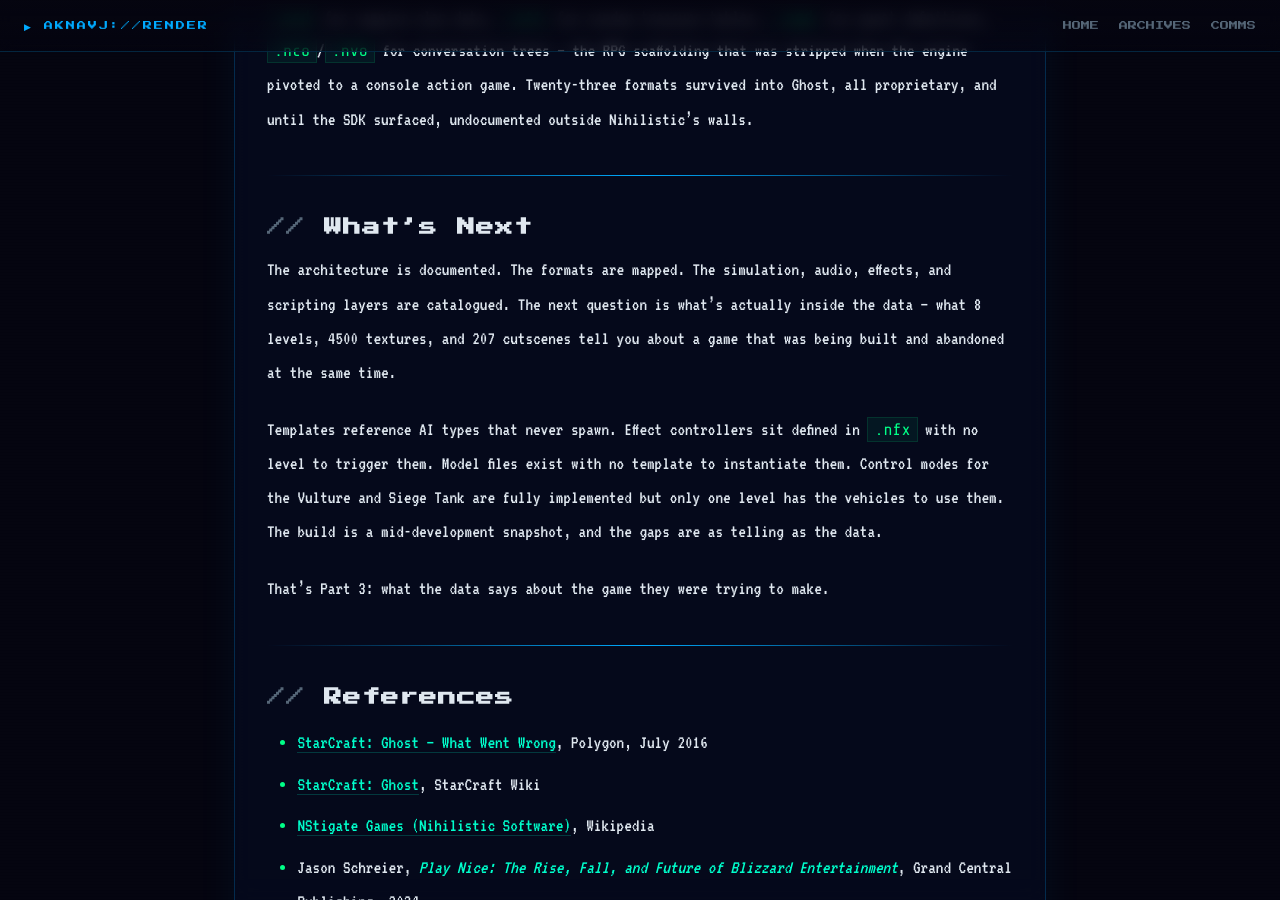
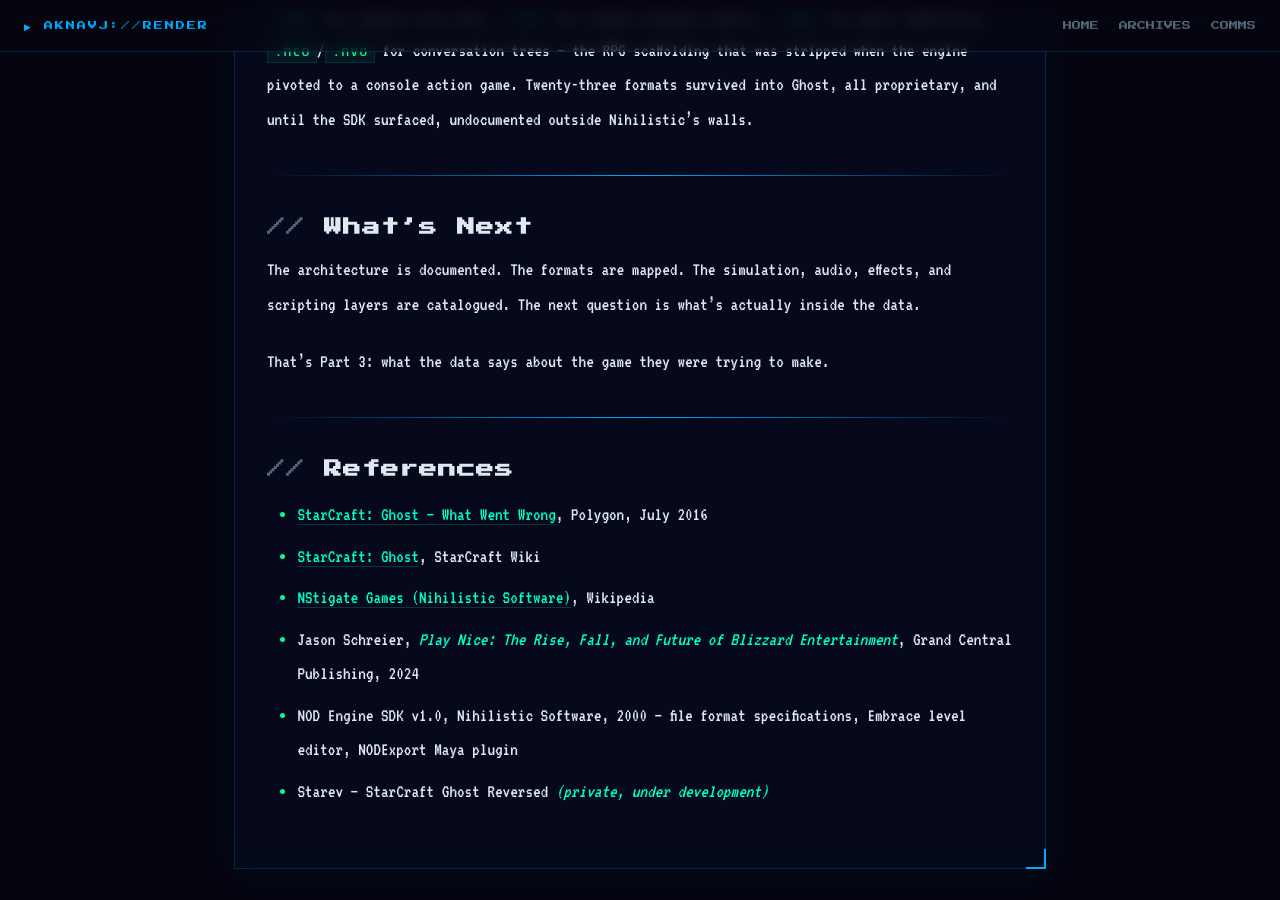
Before and after one commit to aknavj/aknavj.github.io, a Jekyll site: the page built from _posts/2026-03-31-NOD-Engine-Architecture-Deep-Dive.md, in a window 1280 px wide and 900 px high, scrolled down 13661 px. Built offline with Jekyll 4.4.1, drawn with Linux system fonts in a browser that asks for light colours.

```diff
--- a/_layouts/article.html
+++ b/_layouts/article.html
@@ -22,7 +22,7 @@
     <link rel="stylesheet" href="https://cdn.jsdelivr.net/npm/katex@0.16.9/dist/katex.min.css" crossorigin="anonymous">
     <script defer src="https://cdn.jsdelivr.net/npm/katex@0.16.9/dist/katex.min.js" crossorigin="anonymous"></script>
     <script defer src="https://cdn.jsdelivr.net/npm/katex@0.16.9/dist/contrib/auto-render.min.js" crossorigin="anonymous"
-        onload="renderMathInElement(document.body, {delimiters:[{left:'$$',right:'$$',display:true},{left:'$',right:'$',display:false}]});"></script>
+        onload="renderMathInElement(document.body, {delimiters:[{left:'$$',right:'$$',display:true},{left:'\\[',right:'\\]',display:true},{left:'$',right:'$',display:false},{left:'\\(',right:'\\)',display:false}]});"></script>
 </head>
 <body>
 
--- a/_posts/2026-03-31-NOD-Engine-Architecture-Deep-Dive.md
+++ b/_posts/2026-03-31-NOD-Engine-Architecture-Deep-Dive.md
@@ -227,9 +227,7 @@ The VtMR SDK also documents formats Ghost doesn't use at all — `.ndd` for disc
 
 ## What's Next
 
-The architecture is documented. The formats are mapped. The simulation, audio, effects, and scripting layers are catalogued. The next question is what's actually inside the data — what 8 levels, 4500 textures, and 207 cutscenes tell you about a game that was being built and abandoned at the same time.
-
-Templates reference AI types that never spawn. Effect controllers sit defined in `.nfx` with no level to trigger them. Model files exist with no template to instantiate them. Control modes for the Vulture and Siege Tank are fully implemented but only one level has the vehicles to use them. The build is a mid-development snapshot, and the gaps are as telling as the data.
+The architecture is documented. The formats are mapped. The simulation, audio, effects, and scripting layers are catalogued. The next question is what's actually inside the data.
 
 That's Part 3: what the data says about the game they were trying to make.
 
```
